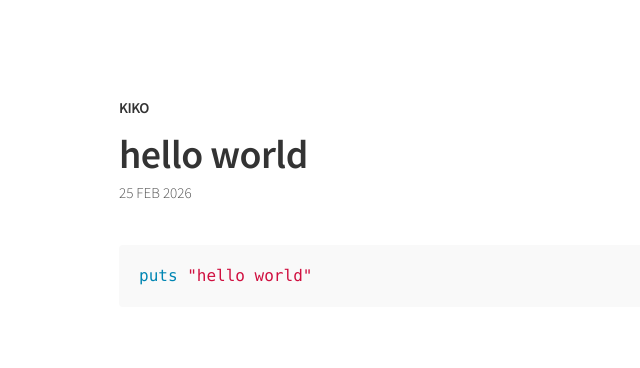
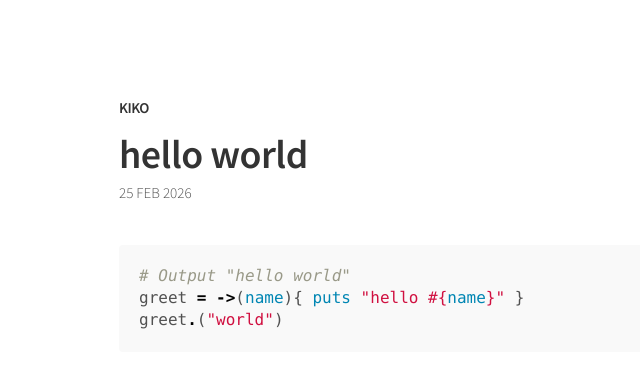
Before and after one commit to jejujiang/blog, a Jekyll site: the page built from _posts/2026-02-25-hello-world.md, in a window 1280 px wide. Shown: the top 368 px of the page, without its empty margins (161-801 px from the left). Built offline with Jekyll 4.4.1, drawn with Linux system fonts in a browser that asks for light colours.

Commit message:
hello world

````diff
--- a/_posts/2026-02-25-hello-world.md
+++ b/_posts/2026-02-25-hello-world.md
@@ -3,5 +3,7 @@ title: hello world
 ---
 
 ```ruby
-puts "hello world"
+# Output "hello world"
+greet = ->(name){ puts "hello #{name}" }
+greet.("world")
 ```
````
